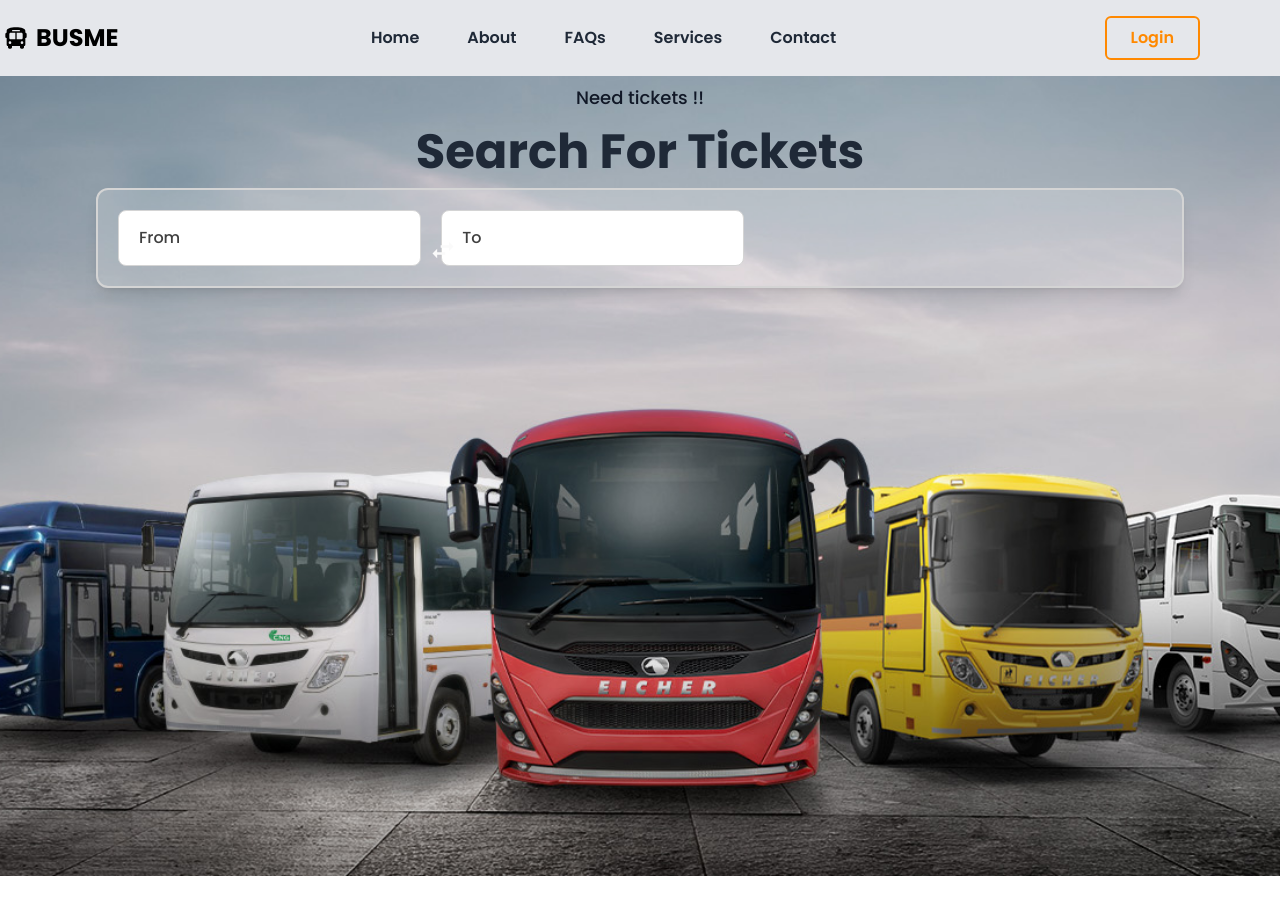
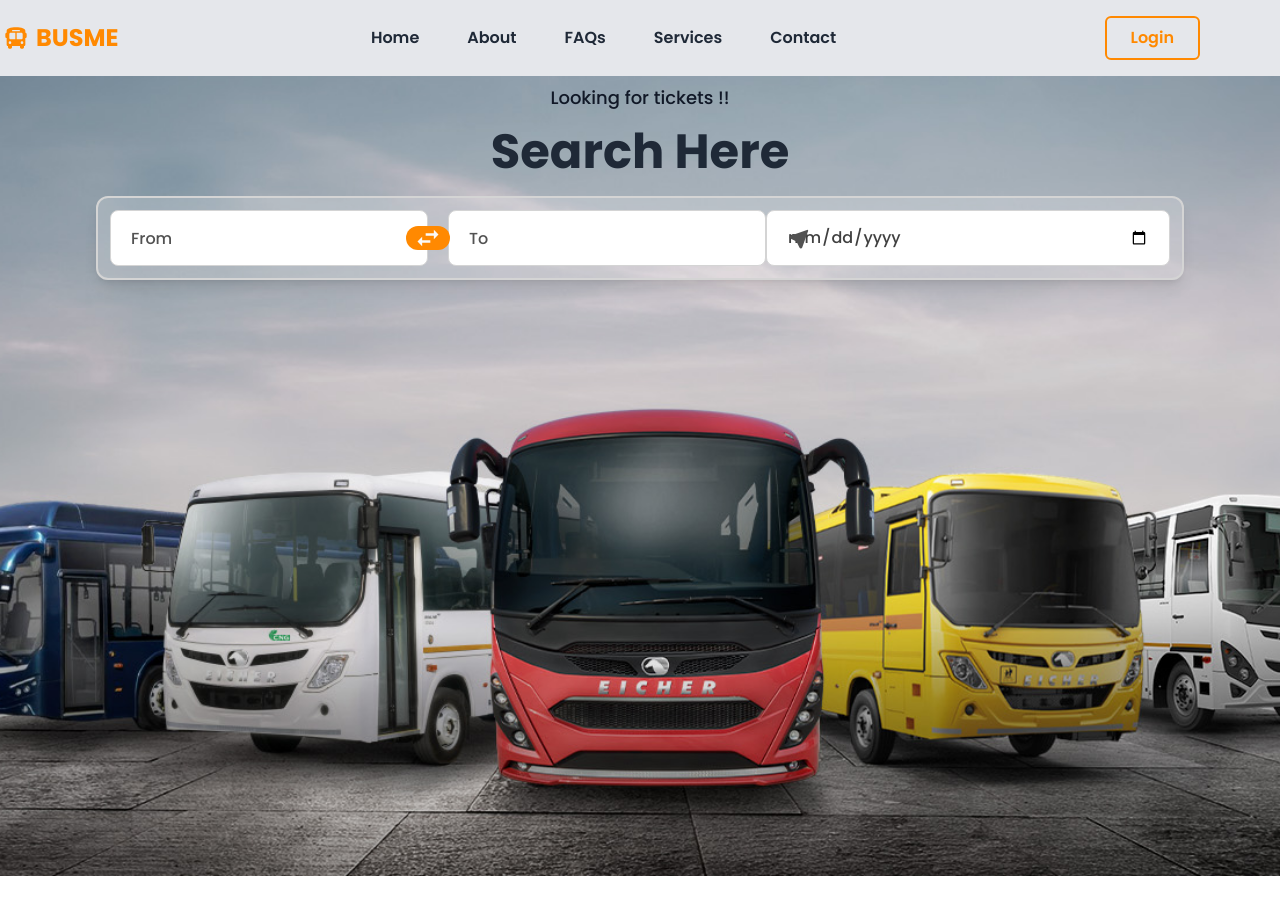
Before and after one commit to vikasprajapati-01/BusMe, a React (Vite) app in the folder frontend/: page / in a window 1280 px wide. Shown: the top 914 px of the page. Built offline with nearby package versions, Linux system fonts and the light colour scheme.

Commit message:
adding search bus section

```diff
--- a/frontend/src/components/navbar/Navbar.jsx
+++ b/frontend/src/components/navbar/Navbar.jsx
@@ -15,7 +15,7 @@ function Navbar() {
             <nav className="bg-gray-200">
                 <div className="container flex justify-between items-center py-4 pl-4 md:pl-1">
                     {/* Logo */}
-                    <div className="text-2xl flex items-center gap-2 font-bold uppercase">
+                    <div className="text-2xl flex items-center gap-2 font-bold uppercase text-primary">
                         <FaBus />
                         <p>BusMe</p>
                     </div>
--- a/frontend/src/pages/Home/Home.jsx
+++ b/frontend/src/pages/Home/Home.jsx
@@ -1,5 +1,8 @@
 import { motion } from 'framer-motion';
 import { IoMdSwap } from "react-icons/io";
+import { IoArrowForwardSharp } from "react-icons/io5";
+import { IoLocationSharp } from "react-icons/io5";
+import { TbLocationFilled } from "react-icons/tb";
 
 import RootLayout from '../../layout/RootLayout';
 
@@ -33,7 +36,7 @@ function Home() {
                             animate={{ opacity: 1, y: 0 }}
                             transition={{ duration: 0.5, delay: 1.0, ease: "easeOut" }}
                             >
-                                Need tickets !!
+                                Looking for tickets !!
                             </motion.p>
 
                             <motion.p
@@ -42,13 +45,13 @@ function Home() {
                             animate={{ opacity: 1, y: 0 }}
                             transition={{ duration: 0.85, delay: 0.8, ease: "easeOut" }}
                             >
-                                Search for tickets
+                                Search Here
                             </motion.p>
                         </div>
 
                         {/* Search section */}
                         <motion.div
-                            className='w-full bg-neutral-50/20 border-2 border-neutral-300 shadow-lg rounded-xl p-5 my-3'
+                            className='w-full bg-neutral-50/20 border-2 border-neutral-300 shadow-lg rounded-xl p-3 my-5'
                             initial={{ opacity: 0, y: -30 }}
                             animate={{ opacity: 1, y: 0 }}
                             transition={{ duration: 0.95, delay: 0.9, ease: "easeOut" }}>
@@ -57,22 +60,36 @@ function Home() {
                                     <div className="w-[60%] flex items-center gap-5 relative">
                                         {/* From button */}
                                         <div className="w-1/2 h-14 border border-neutral-300 bg-white text-base text-neutral-700 font-medium px-5 flex items-center gap-x-1 rounded-lg" >
-                                            From
+                                            <input type="text" placeholder='From' className='flex-1 h-full border-none bg-transparent focus:outline-none placeholder-neutral-600' />
+                                            <div className="w-5 h-5 text-neutral-600">
+                                                <IoLocationSharp size={22} />
+                                            </div>
                                         </div>
 
                                         {/* To button */}
                                         <div className="w-1/2 h-14 border border-neutral-300 bg-white text-base text-neutral-700 font-medium px-5 flex items-center gap-x-1 rounded-lg" >
-                                            To
+                                            <input type="text" placeholder='To' className='flex-1 h-full border-none bg-transparent focus:outline-none placeholder-neutral-600' />
+                                            <div className="w-5 h-5 text-neutral-600">
+                                                <TbLocationFilled size={22} />
+                                            </div>
                                         </div>
 
                                         {/* Swap button */}
-                                        <button className='absolute w-11 h-6 top-1/2 left-1/2'>
+                                        <button className='absolute w-11 h-6 top-1/2 left-1/2 -translate-x-1/2 -translate-y-1/2 rounded-full flex items-center justify-center bg-primary '>
+                                            {/* < IoArrowForwardSharp className='w-5 h-5 text-neutral-50'/> */}
                                             < IoMdSwap className='w-6 h-6 text-neutral-50'/>
                                         </button>
                                     </div>
 
-                                    {/* Date section */}
-                                    <div className="flex-1 h-14 flex items-center gap-5"></div>
+                                    {/* Date and search button */}
+                                    <div className="flex-1 h-14 flex items-center gap-5">
+                                        {/* Date */}
+                                        <div className="flex-1 h-full border border-neutral-300 bg-white text-base text-neutral-700 font-medium px-5 flex items-center gap-x-1 rounded-lg" >
+                                            <input type="date" className='flex-1 h-full border-none bg-transparent focus:outline-none placeholder-neutral-600 cursor-pointer' />
+                                        </div>
+
+                                        {/* Search */}
+                                    </div>
 
                                 </div>
                         </motion.div>
```
